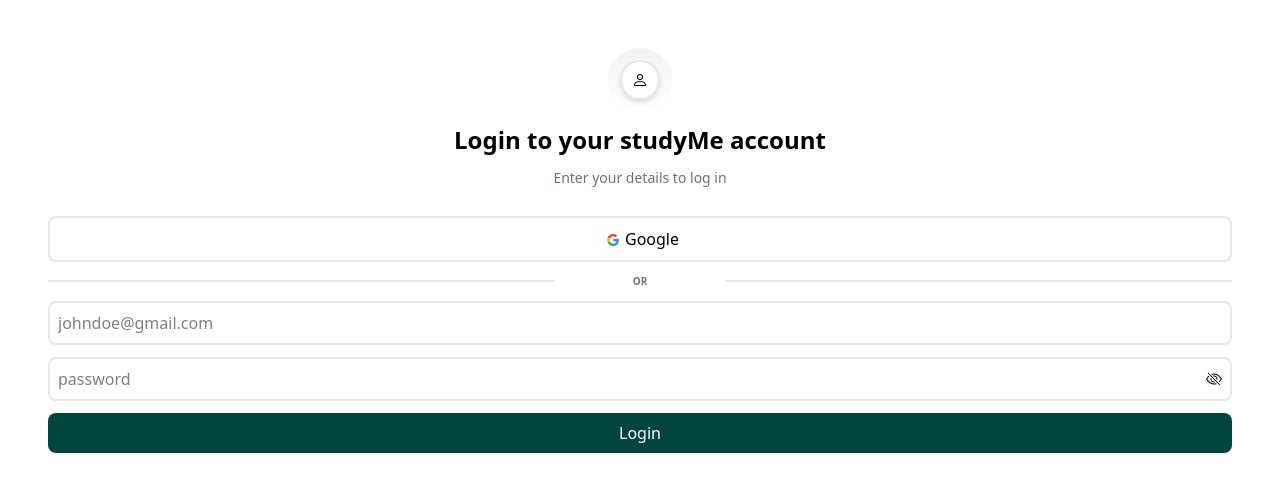
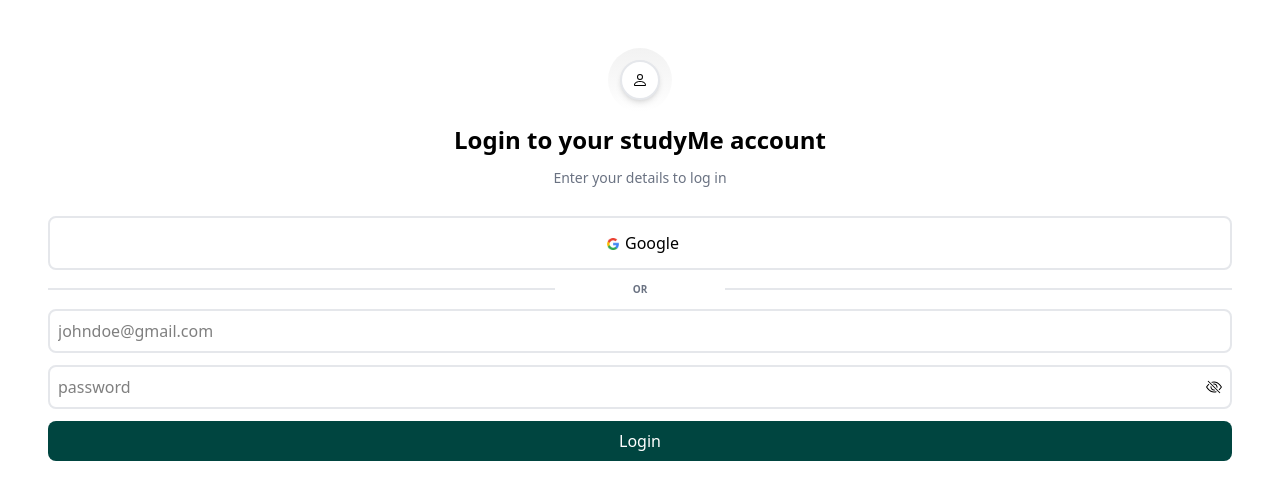
Before and after one commit to De-jola/studyMe, a React (Vite) app: page /login in a window 1280 px wide. Shown: the top 500 px of the page. Built offline with nearby package versions, Linux system fonts and the light colour scheme; no server answers.

Commit message:
fixed style error

```diff
--- a/src/components/auth/login/Login.jsx
+++ b/src/components/auth/login/Login.jsx
@@ -54,7 +54,7 @@
       <p className="text-sm text-gray-500 mb-4">Enter your details to log in</p>
       <div className=" rounded-lg border-2 border-gray-200 p-2  ">
         <button
-          className="relative flex items-center place-self-center justify-center p-1w-full cursor-pointer"
+          className="relative flex items-center place-self-center justify-center p-1 w-full cursor-pointer"
           onClick={loginWithGoogle}
         >
           <div>
```
